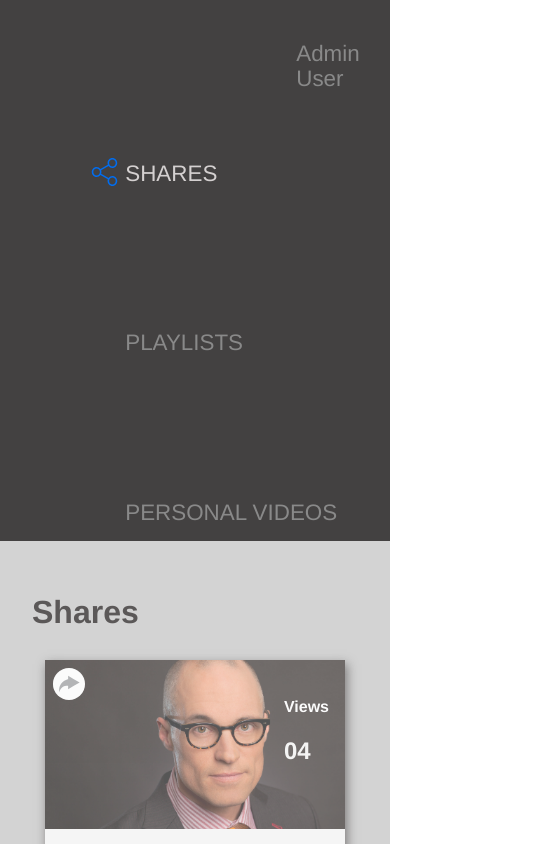
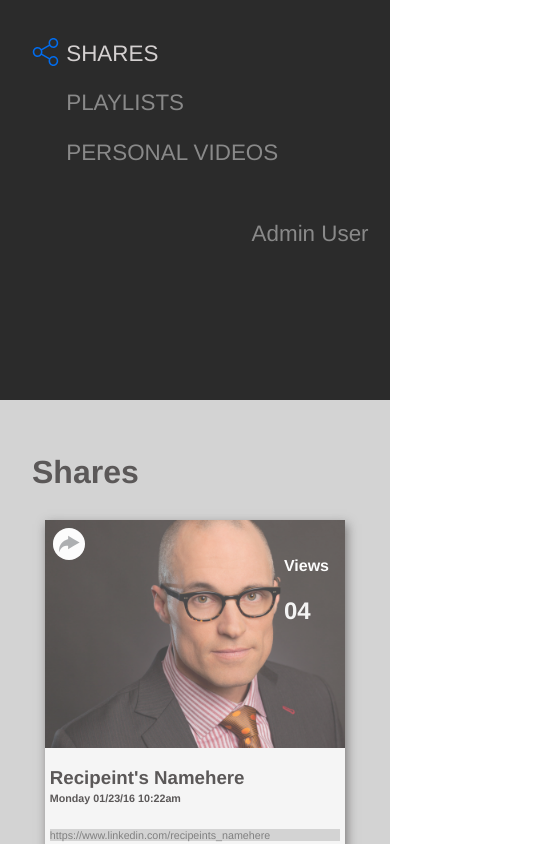
Before and after one commit to brandido/bc-static-comp-challenge-2, a plain HTML site: page index.html in a window 390 px wide. Shown: the top 844 px of the page, 560 px wide, since content can reach past the window. Drawn offline with Linux system fonts and the light colour scheme.

Commit message:
Added media queries

```diff
--- a/index.html
+++ b/index.html
@@ -2,7 +2,7 @@
 <html lang = "eng";>
 <head>
   <title>Static Comp 2</title>
-
+  <meta name="viewport" content="width=device-width, initial-scale=1">
   <link rel="stylesheet" type="text/css" href="normalize.css">
   <link rel="stylesheet" type="text/css" href="styles.css">
 </head>
--- a/styles.css
+++ b/styles.css
@@ -7,7 +7,7 @@ body {
 header {
   display: flex;
   justify-content: space-between;
-  background: #353333ed;
+  background: #2b2b2b;
 
 }
 
@@ -141,8 +141,8 @@ p {
   background-position: top;
   background-repeat: no-repeat;
   background-size: cover;
-  height: 20vh;
-  opacity: .65;
+  height: 27vh;
+  opacity: .7;
   display: flex;
   justify-content: space-between;
 }
@@ -180,3 +180,23 @@ p {
 .card h3 {
   height: 0;
 }
+
+
+@media screen and (max-width: 900px) {
+
+  ul {
+    flex-direction: column;
+  }
+
+  #horizontal-list li {
+    margin-top: 0;
+  }
+}
+
+@media screen and (max-width: 425px) {
+
+  header {
+    display: block;
+  }
+
+}
```
